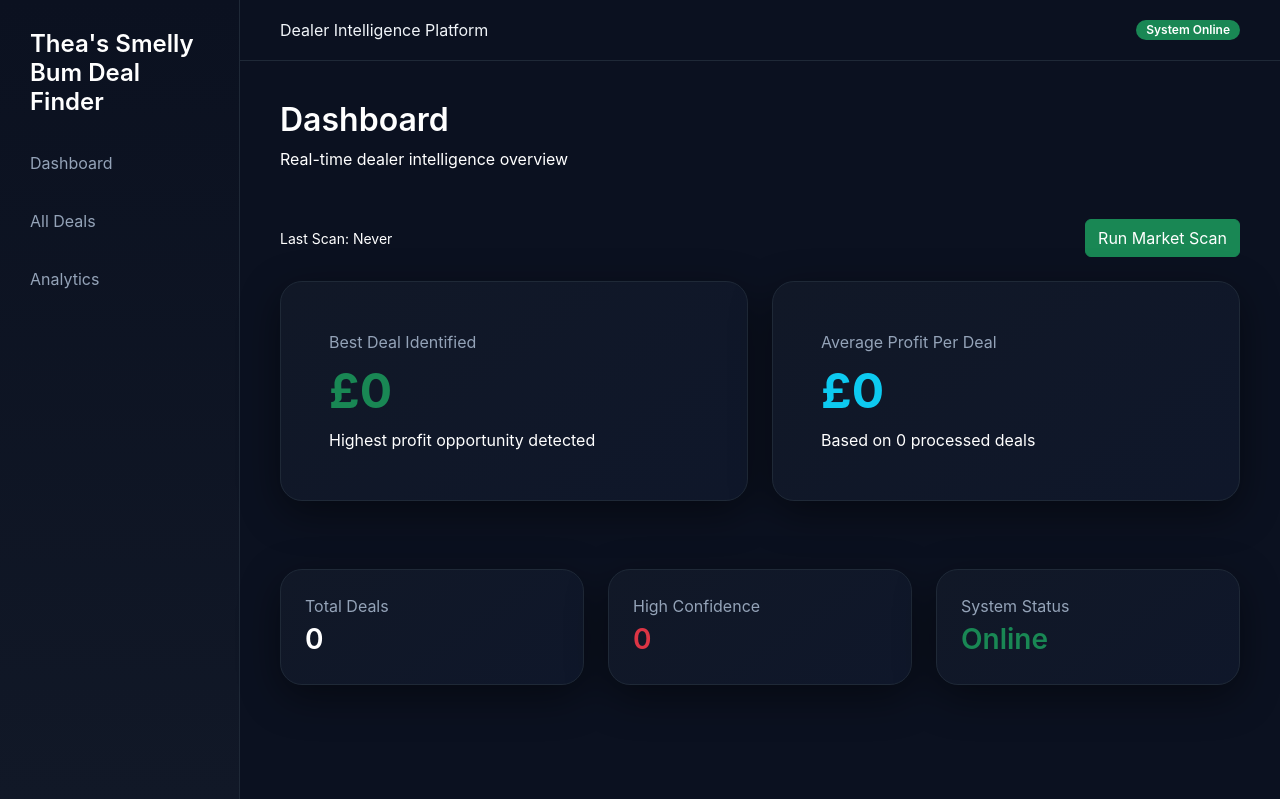
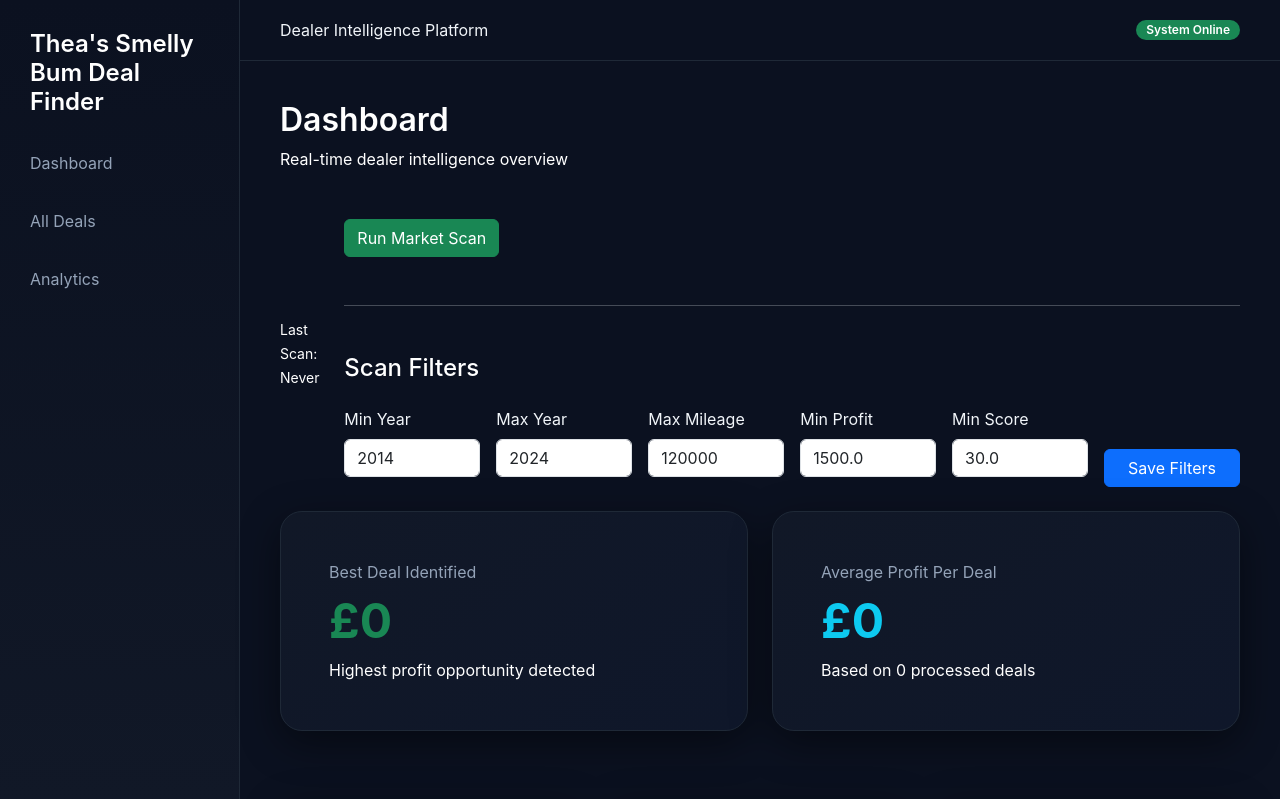
Before and after one commit to foley500/deal-finder-backend, a FastAPI app: page / in a window 1280 px wide. Shown: the top 799 px of the page. Run offline with FastAPI, Linux system fonts and the light colour scheme; data comes from the database, SQL or seed files in the repository; data that the repository does not hold is empty.

Commit message:
Add dynamic dealer settings dashboard controls and connect filters to scan engine

```diff
--- a/app/main.py
+++ b/app/main.py
@@ -93,6 +93,17 @@ def dashboard(request: Request, db: Session = Depends(get_db)):
 
     dealers = db.query(Dealer).all()
 
+    # 🔥 LOAD OR CREATE SETTINGS
+    settings = db.query(DealerSettings).filter(
+        DealerSettings.dealer_id == 1
+    ).first()
+
+    if not settings:
+        settings = DealerSettings(dealer_id=1)
+        db.add(settings)
+        db.commit()
+        db.refresh(settings)
+
     return templates.TemplateResponse(
         "dashboard.html",
         {
@@ -104,6 +115,7 @@ def dashboard(request: Request, db: Session = Depends(get_db)):
             "best_profit": best_profit,
             "high_confidence": high_confidence,
             "last_scan_time": last_scan_time,
+            "settings": settings,   # 🔥 THIS IS CRITICAL
         }
     )
 
--- a/app/tasks.py
+++ b/app/tasks.py
@@ -86,9 +86,25 @@ def scan_market_for_deals(dealer_id: int):
         if not dealer:
             return {"error": "Dealer not found"}
 
+        settings = db.query(DealerSettings).filter(
+            DealerSettings.dealer_id == dealer.id
+        ).first()
+
+        if not settings:
+            return {"error": "Dealer settings missing"}
+
+        # 🔥 Build dynamic filters from database
+        filters = {
+            "min_year": settings.min_year,
+            "max_year": settings.max_year,
+            "max_mileage": settings.max_mileage,
+            "max_price": 4000,
+            "min_profit": settings.min_profit,
+            "min_score": settings.min_score,
+        }
+
         total_listings = 0
         total_deals = 0
-
         LISTINGS_TO_PULL = 30
 
         for source_name in SOURCES:
@@ -99,7 +115,9 @@ def scan_market_for_deals(dealer_id: int):
                 keywords="cars",
                 entries=LISTINGS_TO_PULL,
                 min_price=None,
-                max_price=4000,
+                max_price=filters["max_price"],
+                min_year=filters["min_year"],
+                max_year=filters["max_year"],
             )
 
             total_listings += len(items)
@@ -110,7 +128,7 @@ def scan_market_for_deals(dealer_id: int):
                     item,
                     dealer.id,
                     source=source_name,
-                    filters=None
+                    filters=filters
                 )
 
                 if not deal:
@@ -118,7 +136,6 @@ def scan_market_for_deals(dealer_id: int):
 
                 total_deals += 1
 
-                # 🔥 ALWAYS SEND
                 notify_deal.delay(deal.id)
 
         scan = ScanRun(
@@ -138,91 +155,3 @@ def scan_market_for_deals(dealer_id: int):
 
     finally:
         db.close()
-
-
-# ==========================================
-# FACEBOOK EMAIL INGESTION TASK
-# ==========================================
-@celery.task
-def scan_facebook_email(dealer_id: int):
-
-    db = SessionLocal()
-
-    try:
-        dealer = db.query(Dealer).filter(Dealer.id == dealer_id).first()
-        if not dealer:
-            return
-
-        settings = db.query(DealerSettings).filter(
-            DealerSettings.dealer_id == dealer.id
-        ).first()
-
-        if not settings:
-            return
-
-        filters = {
-            "min_year": settings.min_year,
-            "max_year": settings.max_year,
-            "max_mileage": settings.max_mileage,
-            "min_profit": settings.min_profit,
-            "min_score": settings.min_score,
-            "required_keywords": settings.required_keywords or [],
-            "excluded_keywords": settings.excluded_keywords or [],
-            "allowed_body_types": settings.allowed_body_types or [],
-        }
-
-        # 🔐 Load credentials safely from environment
-        host = os.getenv("FACEBOOK_EMAIL_HOST")
-        username = os.getenv("FACEBOOK_EMAIL_USER")
-        password = os.getenv("FACEBOOK_EMAIL_PASS")
-
-        if not all([host, username, password]):
-            print("❌ Facebook email credentials missing")
-            return
-
-        ingestion = FacebookEmailIngestion(
-            host=host,
-            username=username,
-            password=password,
-        )
-
-        urls = ingestion.fetch_listing_urls()
-
-        total_deals = 0
-
-        for url in urls:
-
-            raw_item = parse_facebook_listing(url)
-
-            deal = process_listing(
-                raw_item,
-                dealer.id,
-                source="facebook_email",
-                filters=filters
-            )
-
-            if not deal:
-                continue
-
-            if (
-                deal.status in ["high", "very_high"]
-                and deal.profit >= settings.min_profit
-                and deal.score >= settings.min_score
-            ):
-                total_deals += 1
-                notify_deal.delay(deal.id)
-
-        scan = ScanRun(
-            dealer_id=dealer.id,
-            source="facebook_email",
-            listings_found=len(urls),
-            deals_saved=total_deals
-        )
-
-        db.add(scan)
-        db.commit()
-
-        return {"facebook_email_deals": total_deals}
-
-    finally:
-        db.close()
--- a/app/templates/dashboard.html
+++ b/app/templates/dashboard.html
@@ -21,6 +21,58 @@
         <button class="btn btn-success">
             Run Market Scan
         </button>
+        <hr class="my-5">
+
+<h4 class="mb-4">Scan Filters</h4>
+
+<form method="post" action="/dealer/1/settings">
+
+    <div class="row g-3">
+
+        <div class="col-md-2">
+            <label class="form-label">Min Year</label>
+            <input type="number" name="min_year"
+                   class="form-control"
+                   value="{{ settings.min_year }}">
+        </div>
+
+        <div class="col-md-2">
+            <label class="form-label">Max Year</label>
+            <input type="number" name="max_year"
+                   class="form-control"
+                   value="{{ settings.max_year }}">
+        </div>
+
+        <div class="col-md-2">
+            <label class="form-label">Max Mileage</label>
+            <input type="number" name="max_mileage"
+                   class="form-control"
+                   value="{{ settings.max_mileage }}">
+        </div>
+
+        <div class="col-md-2">
+            <label class="form-label">Min Profit</label>
+            <input type="number" name="min_profit"
+                   class="form-control"
+                   value="{{ settings.min_profit }}">
+        </div>
+
+        <div class="col-md-2">
+            <label class="form-label">Min Score</label>
+            <input type="number" name="min_score"
+                   class="form-control"
+                   value="{{ settings.min_score }}">
+        </div>
+
+        <div class="col-md-2 d-flex align-items-end">
+            <button class="btn btn-primary w-100">
+                Save Filters
+            </button>
+        </div>
+
+    </div>
+
+</form>
     </form>
 </div>
 
```
Also changed, not shown: app/routes/settings.py (added, +81 -0 lines), app/templates/settings.html (added, +44 -0 lines).
